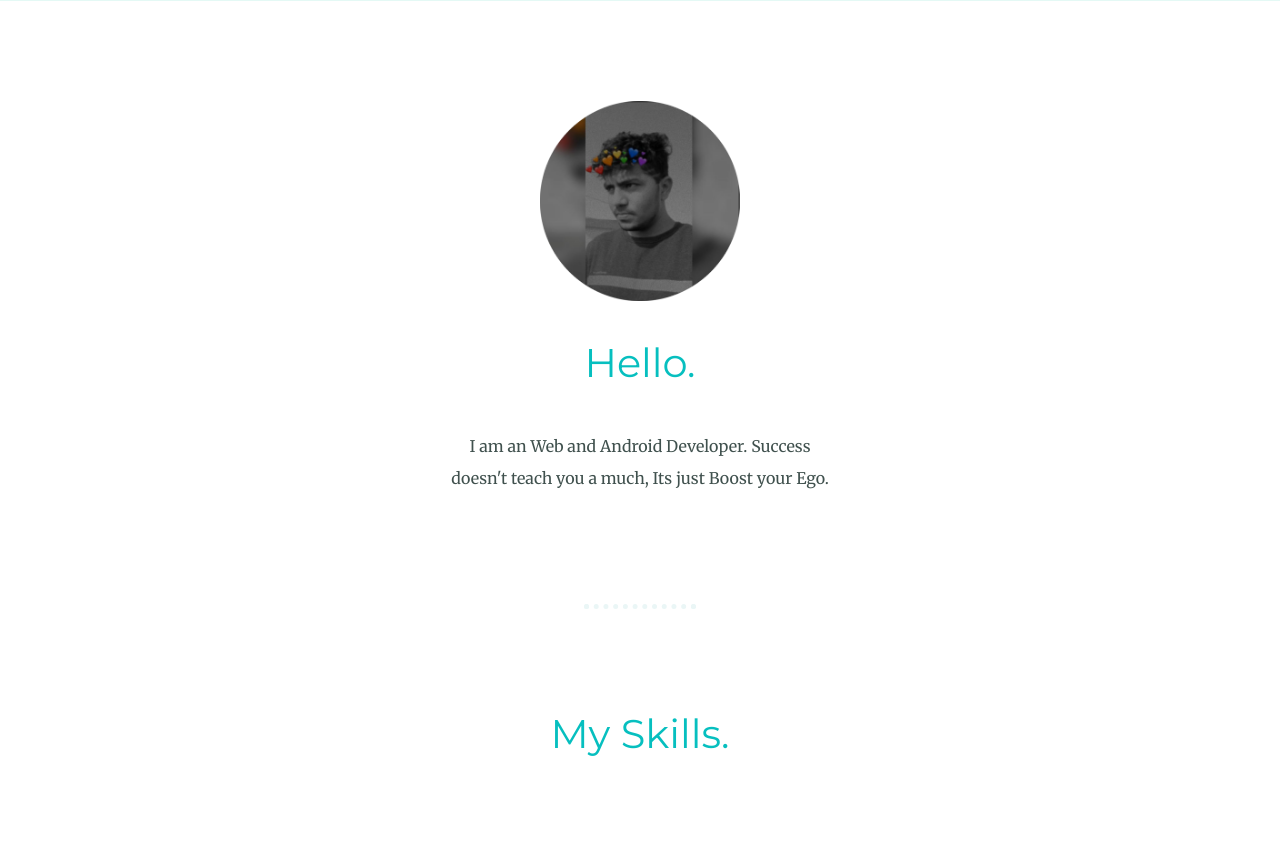
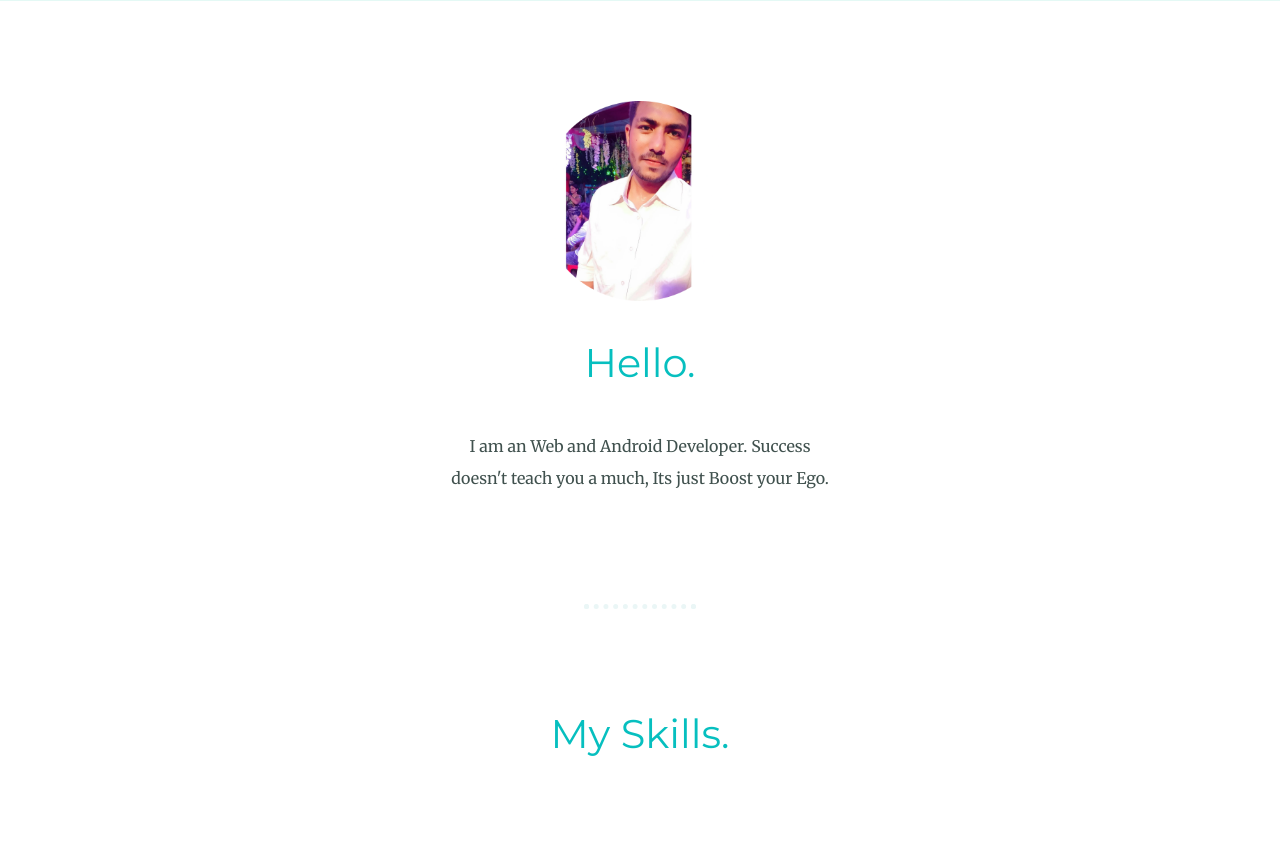
Before and after one commit to HrsFlex/cv2, a plain HTML site: page index.html in a window 1280 px wide. Shown: the part 805-1670 px from the top of the page. Drawn offline with Linux system fonts and the light colour scheme.

Commit message:
Update index.html
Developer's image

```diff
--- a/index.html
+++ b/index.html
@@ -23,7 +23,7 @@
 
     <div class="middle-container">
         <div class="profile">
-          <img src="css/images/hrs pic-modified.png " alt="Developer's Picture" width="200px">
+          <img src="css/images/hrss-modified.png " alt="Developer's Picture" width="200px">
           <h2>Hello.</h2>
           <p class="intro"> I am an Web and Android Developer. Success doesn't teach you a much, Its just Boost your Ego.</p>
         </div>
```
